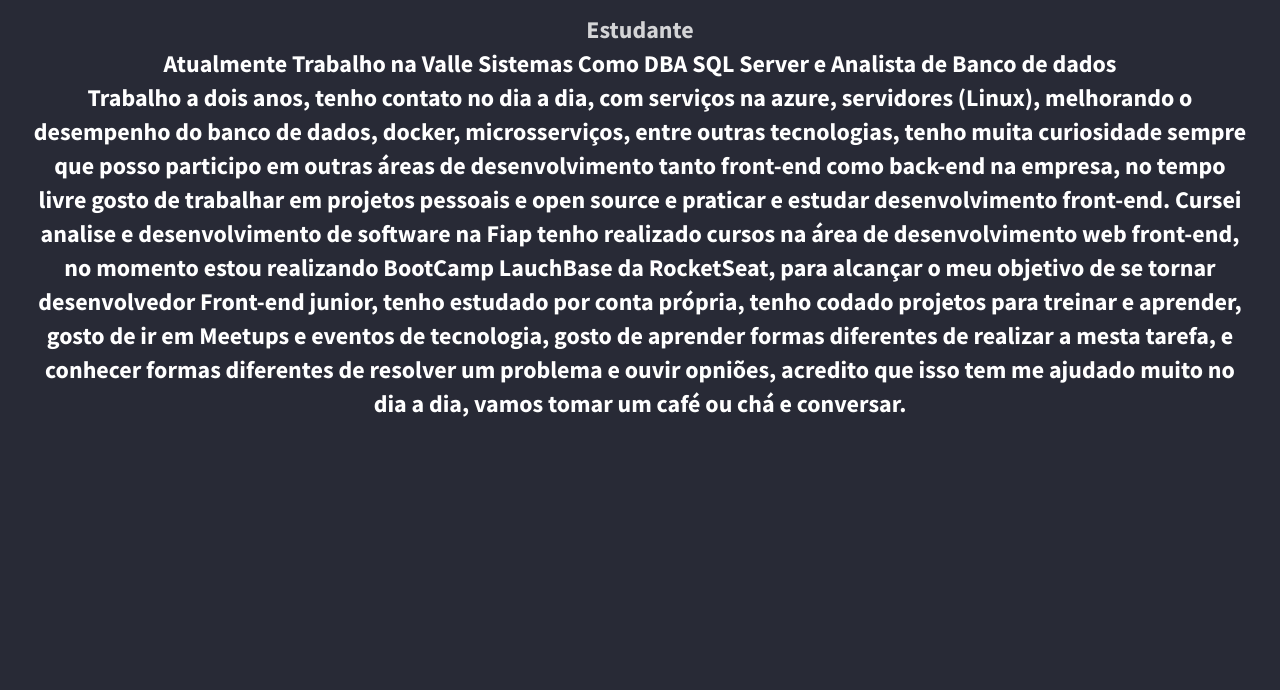
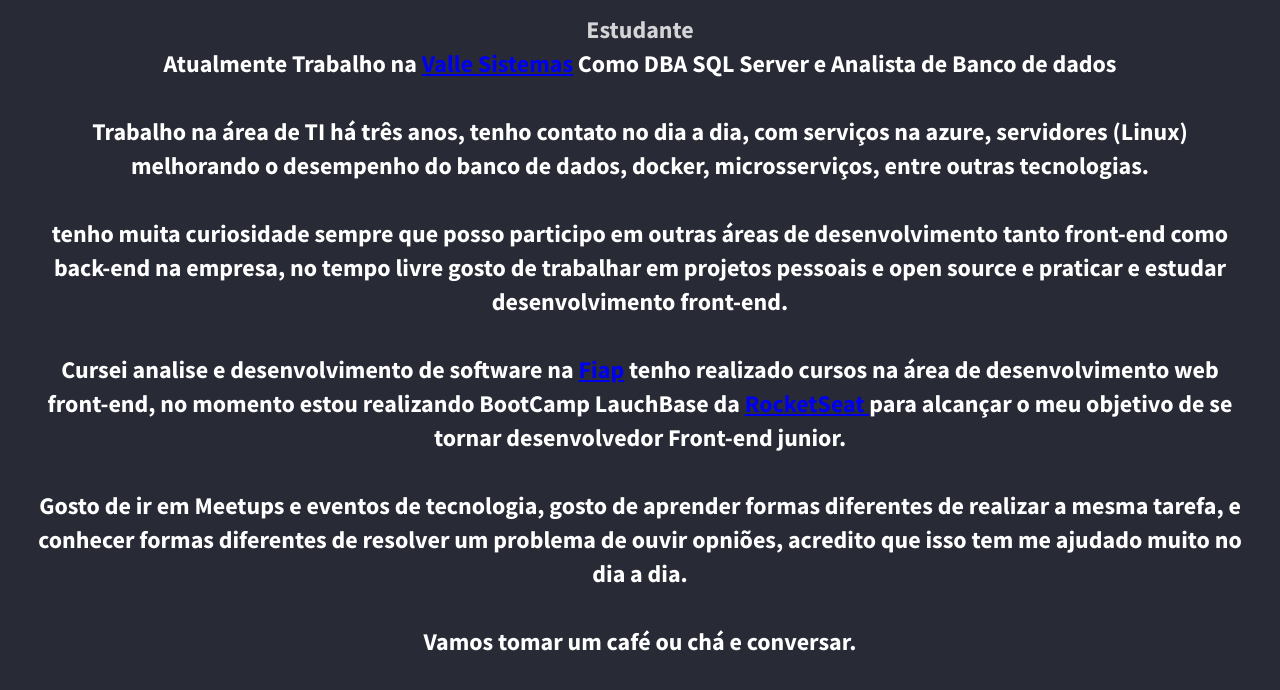
Before and after one commit to RobsonGap/my-page, a plain HTML site: page sobre.html in a window 1280 px wide. Shown: the part 142-832 px from the top of the page. Before the commit the page ends 800 px from the top, so only its background shows below. Drawn offline with Linux system fonts and the light colour scheme.

Commit message:
update  sobre
Atualizando informações adicionando links. melhorando o texto.!

```diff
--- a/css/about.css
+++ b/css/about.css
@@ -24,7 +24,7 @@ header {
 }
 
 .links  {
-  text-align:  center;
+  text-align: center;
 }
 
 .links a {
--- a/sobre.html
+++ b/sobre.html
@@ -18,14 +18,19 @@
   <div id="wrapper">
     <h1>Robson</h1>
     <h2>Estudante</h2>
-    <p>Atualmente Trabalho na Valle Sistemas Como DBA SQL Server e Analista de Banco de dados</p>
-    <p>Trabalho a dois anos, tenho contato no dia a dia, com serviços na azure, servidores (Linux), melhorando o desempenho do banco de dados,
-      docker, microsserviços, entre outras tecnologias, tenho muita curiosidade sempre que posso participo em outras áreas de desenvolvimento tanto front-end como back-end na empresa, no tempo livre gosto
-      de trabalhar em projetos pessoais e open source e praticar e estudar desenvolvimento front-end. Cursei analise e desenvolvimento de software na Fiap
-      tenho realizado cursos na área de desenvolvimento web front-end, no momento estou realizando BootCamp LauchBase da RocketSeat, para alcançar o meu objetivo
-      de se tornar desenvolvedor Front-end junior, tenho estudado por conta própria, tenho codado projetos para treinar e aprender, gosto de ir em Meetups e eventos
-      de tecnologia, gosto de aprender formas diferentes de realizar a mesta tarefa, e conhecer formas diferentes de resolver um problema e ouvir opniões, acredito que isso tem me ajudado muito
-      no dia a dia, vamos tomar um café ou chá e conversar.
+    <p>Atualmente Trabalho na <a href="https://vallesistemas.com.br/" target="_blank">Valle Sistemas</a>  Como DBA SQL Server e Analista de Banco de dados</p>
+    <p><br>Trabalho na área de TI há três anos, tenho contato no dia a dia, com serviços na azure, servidores (Linux) melhorando o desempenho do banco de dados,
+      docker, microsserviços, entre outras tecnologias.
+      <p><br> tenho muita curiosidade sempre que posso participo em outras áreas de desenvolvimento tanto front-end como back-end na empresa, no tempo livre gosto
+      de trabalhar em projetos pessoais e open source e praticar e estudar desenvolvimento front-end.</p>
+      <p><br> Cursei analise e desenvolvimento de software na <a href="https://www.fiap.com.br/graduacao/tecnologo/analise-e-desenvolvimento-de-sistemas/?gclid=EAIaIQobChMIyNqp9Yv06wIVjICRCh2BuA-xEAAYASAAEgKYRPD_BwE" target="_blank">Fiap</a>
+      tenho realizado cursos na área de desenvolvimento web front-end, no momento estou realizando BootCamp LauchBase da <a href="https://rocketseat.com.br/">RocketSeat </a>  para alcançar o meu objetivo
+      de se tornar desenvolvedor Front-end junior.</p>
+
+      <p><br>Gosto de ir em Meetups e eventos de tecnologia, gosto de aprender formas diferentes de realizar a mesma tarefa, e conhecer formas diferentes de resolver um problema de ouvir opniões, acredito que isso tem me ajudado muito
+      no dia a dia.</p>
+
+      <p><br>Vamos tomar um café ou chá e conversar.
     </p>
   </div>
 
```
